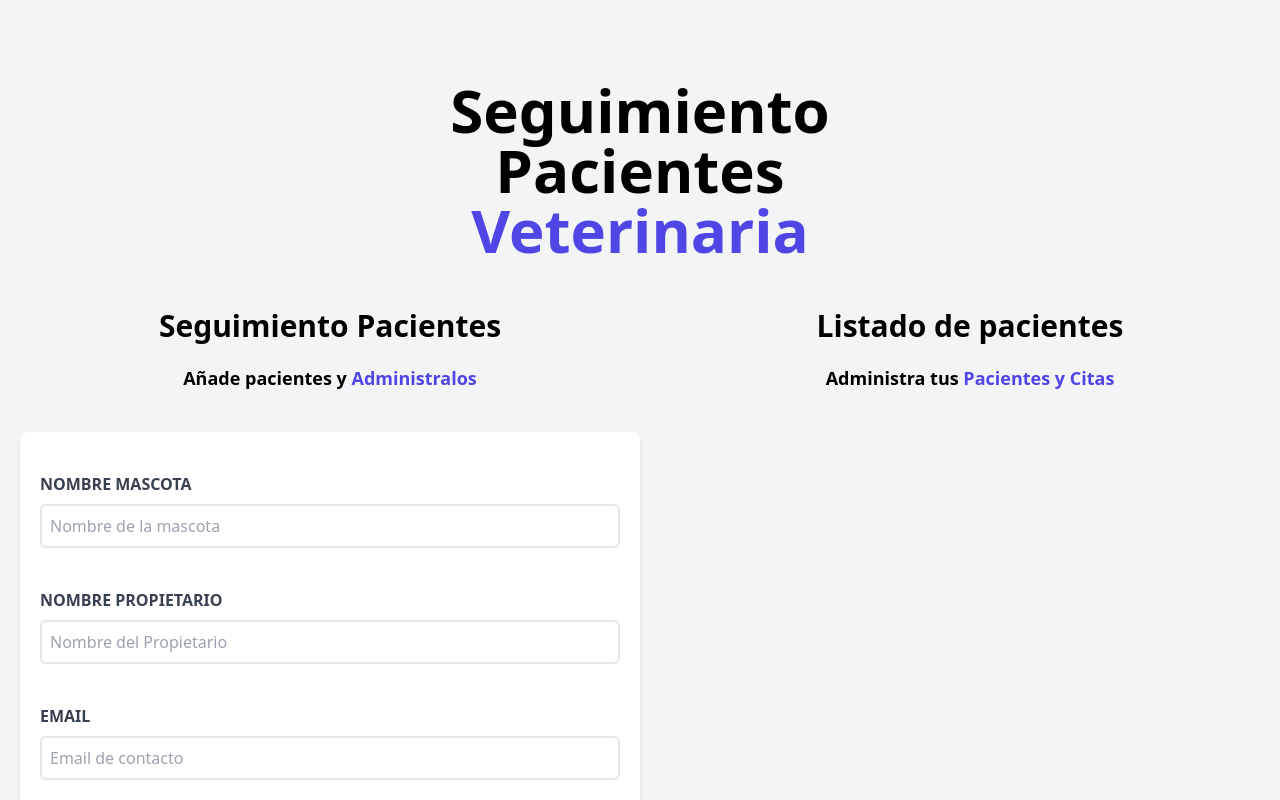
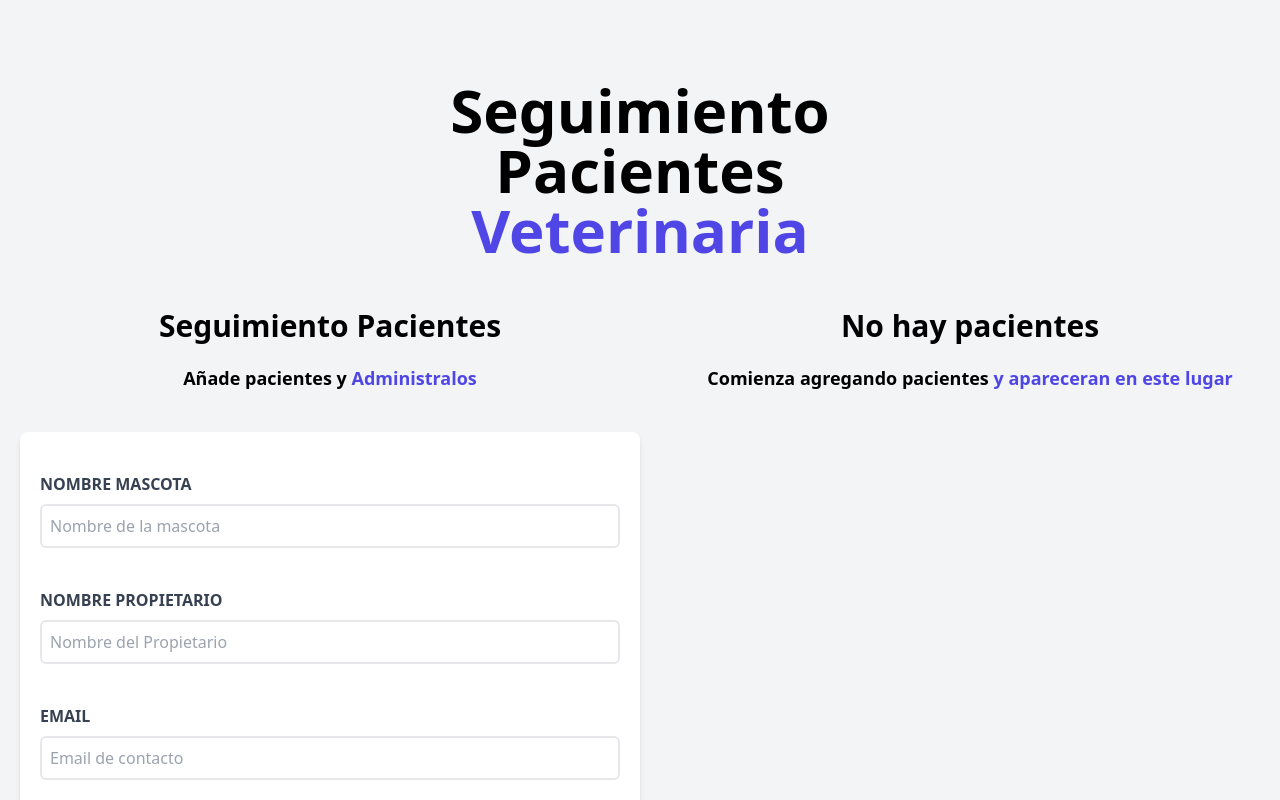
Before and after one commit to soynerin/rx-administrador-pacientes, a React (Vite) app: page / in a window 1280 px wide. Shown: the top 800 px of the page. Built offline with nearby package versions, Linux system fonts and the light colour scheme.

Commit message:
Validación de Pacientes en el listado de pacientes

```diff
--- a/src/components/Form.jsx
+++ b/src/components/Form.jsx
@@ -9,6 +9,13 @@
 	const [sintomas, setSintomas] = useState("");
 
 	const [error, setError] = useState(false);
+
+	const generarId = () => {
+		const random = Math.random().toString(36).substring(2);
+		const fecha = Date.now().toString(36);
+
+		return random + fecha;
+	}
 
 	const handleSubmit = (e) => {
 		e.preventDefault();
@@ -26,7 +33,8 @@
 			propietario,
 			email,
 			fecha,
-			sintomas
+			sintomas,
+			id: generarId()
 		}
 
 		setPacientes([...pacientes, objetoPaciente]);
--- a/src/components/PatientList.jsx
+++ b/src/components/PatientList.jsx
@@ -1,10 +1,11 @@
 import Patient from "./Patient";
 
 const PatientList = ({ pacientes }) => {
-	console.log(pacientes);
 
     return (
         <div className="sm:w-1/2 text-center h-screen sm:overflow-y-scroll">
+            { pacientes && pacientes.length ? (
+                <>
                     <h2 className="text-black font-black text-3xl">
                         Listado de pacientes
                     </h2>
@@ -14,9 +15,24 @@
                         <span className="text-indigo-600">Pacientes y Citas</span>
                     </p>
 
-			{pacientes.map((paciente) => {
-				return <Patient paciente={paciente} />;
+                    {pacientes.map(paciente => {
+                        return <Patient paciente={paciente} key={paciente.id} />;
                     })}
+                </>
+            ) : (
+                <>
+                    <h2 className="text-black font-black text-3xl">
+                        No hay pacientes
+                    </h2>
+
+                    <p className="text-lg mt-5 font-bold mb-10">
+                        Comienza agregando pacientes {" "}
+                        <span className="text-indigo-600">y apareceran en este lugar</span>
+                    </p>
+                </>
+            )}
+
+
 		</div>
 	);
 };
```
Lines whose indentation alone changed are shown as unchanged.
